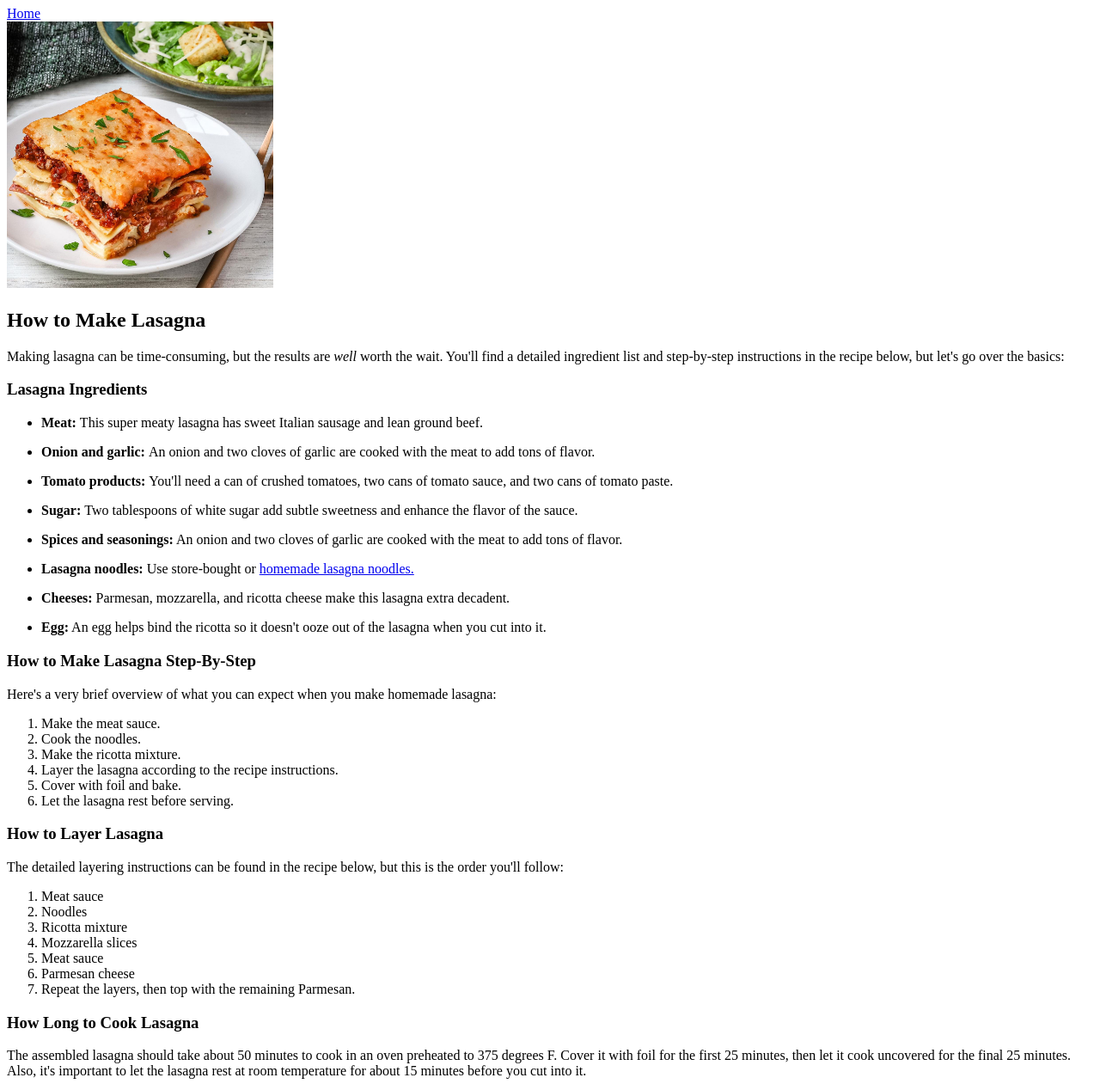
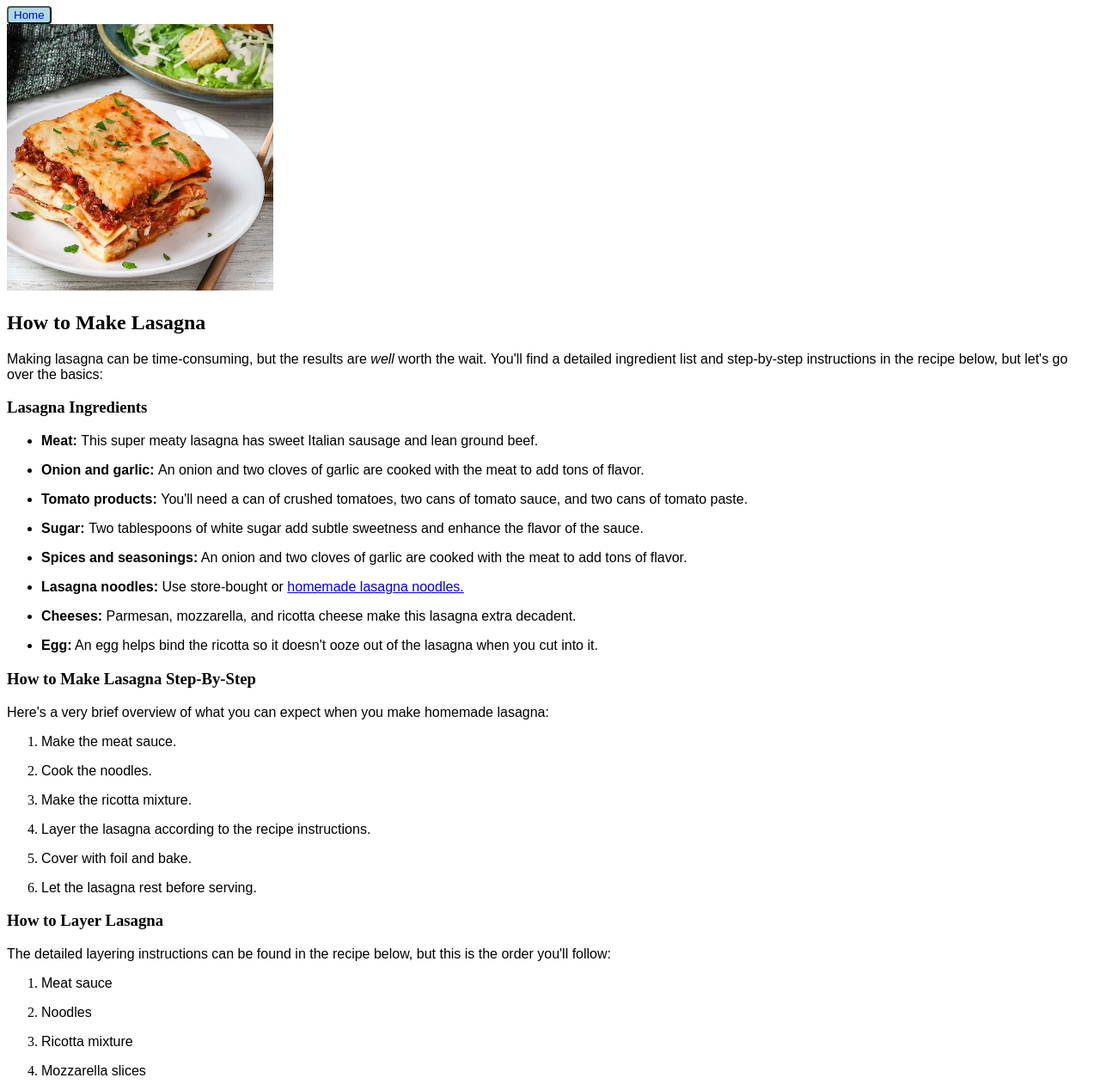
Before and after one commit to einherjar73/odin-recipes, a plain HTML site: page recipes/lasagna.html in a window 1280 px wide. Shown: the part 73-1341 px from the top of the page at 86% size. Drawn offline with Linux system fonts and the light colour scheme.

Commit message:
I Added css and few classes
I added style.css. added home page button on recipe pages. added some classes for css

```diff
--- a/recipes/lasagna.html
+++ b/recipes/lasagna.html
@@ -4,10 +4,11 @@
   <meta charset="UTF-8">
   <meta name="viewport" content="width=device-width, initial-scale=1.0">
   <title>Lasagna Recipe</title>
+  <link rel="stylesheet" href="../style.css">
 </head>
 <body>
   <h1>Lasagna</h1>
-  <a href="../index.html">Home</a>
+  <button class="home-button"><a href="../index.html" class="home-button-text">Home</a></button>
   </br>
   <img src="../images/lasagna.jpg" alt="A delicious Lasagna" width="310" height="310">
   <h2>How to Make Lasagna</h2>
@@ -43,28 +44,25 @@
   <h3>How to Make Lasagna Step-By-Step</h3>
   <p>Here's a very brief overview of what you can expect when you make homemade lasagna:
     <ol>
-      <li>Make the meat sauce.</li>
-      <li>Cook the noodles.</li>
-      <li>Make the ricotta mixture.</li>
-      <li>Layer the lasagna according to the recipe instructions.</li>
-      <li>Cover with foil and bake.</li>
-      <li>Let the lasagna rest before serving.</li>
+      <li><p>Make the meat sauce.</p></li>
+      <li><p>Cook the noodles.</p></li>
+      <li><p>Make the ricotta mixture.</p></li>
+      <li><p>Layer the lasagna according to the recipe instructions.</p></li>
+      <li><p>Cover with foil and bake.</p></li>
+      <li><p>Let the lasagna rest before serving.</p></li>
     </ol>
   </p>
 
   <h3>How to Layer Lasagna</h3>
   <p>The detailed layering instructions can be found in the recipe below, but this is the order you'll follow:
     <ol>
-      <li>Meat sauce</li>
-      <li>Noodles</li>
-      <li>Ricotta mixture
-      </li>
-      <li>Mozzarella slices
-      </li>
-      <li>Meat sauce
-      </li>
-      <li>Parmesan cheese</li>
-      <li>Repeat the layers, then top with the remaining Parmesan.</li>
+      <li><p>Meat sauce</p></li>
+      <li><p>Noodles</p></li>
+      <li><p>Ricotta mixture</p></li>
+      <li><p>Mozzarella slices</p></li>
+      <li><p>Meat sauce</p></li>
+      <li><p>Parmesan cheese</p></li>
+      <li><p>Repeat the layers, then top with the remaining Parmesan.</p></li>
     </ol>
   </p>
   <h3>How Long to Cook Lasagna</h3>
--- /dev/null
+++ b/style.css
@@ -0,0 +1,27 @@
+/* Homepage */
+
+h1{
+  text-align: center;
+  font-family: 'Times New Roman', Times, serif;
+}
+
+.links{
+  text-align: center;
+  list-style: none;
+  font-family: Arial, Helvetica, sans-serif;
+}
+
+/* Recipe Pages for now */
+
+.home-button-text{
+  text-decoration: none;
+}
+
+.home-button{
+  background-color: lightblue;
+  border-radius: 4px;
+}
+
+p{
+  font-family: sans-serif;
+}
```
Also changed, not shown: index.html (+2 -1 lines), recipes/guacamole.html (+11 -10 lines).
